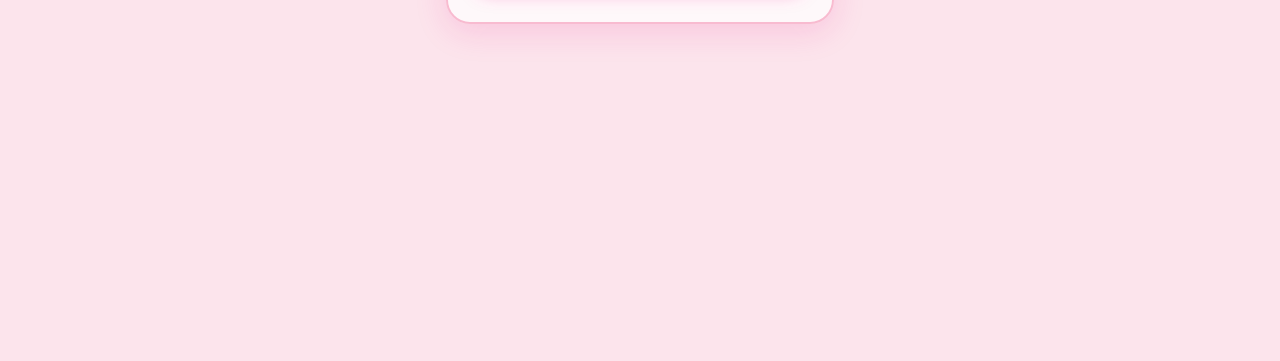
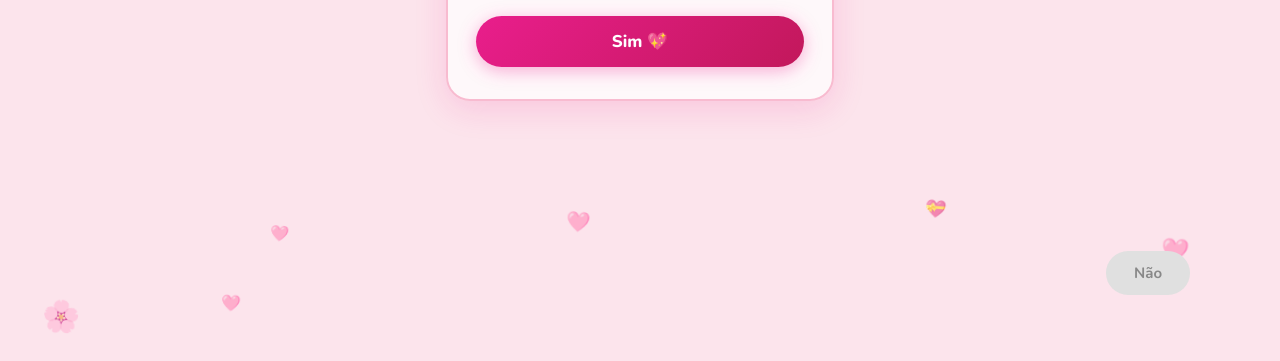
Before and after one commit to andrewtavares-create/siteManu, a plain HTML site: page index.html in a window 1280 px wide. Shown: the part 439-800 px from the top of the page. Drawn offline with nearby package versions, Linux system fonts and the light colour scheme.

Commit message:
corrige config embutido

```diff
--- a/index.html
+++ b/index.html
@@ -335,8 +335,64 @@
 
 </div>
 
-<!-- Configurações editáveis -->
-<script src="config.js"></script>
+<!-- ============================================================
+     CONFIGURAÇÕES - EDITE AQUI SEM MEDO!
+============================================================ -->
+<script>
+const CONFIG = {
+
+  // --- TELA 1: Convite ---
+  convite: {
+    titulo: "Vai sair comigo?",
+    emoji: "🥺",
+    botaoSim: "Sim 💖",
+    botaoNao: "Não",
+  },
+
+  // --- TELA 2: Reação ao "Sim" ---
+  reacao: {
+    titulo: "Você realmente disse sim!!",
+    emoji: "🥹",
+    subtitulo: "Eu sabia que não ia recusar kkkk",
+    botaoProximo: "Próximo 💕",
+  },
+
+  // --- TELA 3: Data e hora ---
+  dataHora: {
+    titulo: "Quando você está livre?",
+    emoji: "📅",
+    labelData: "Escolhe uma data",
+    labelHora: "Escolhe um horário",
+    botao: "Confirmar data",
+  },
+
+  // --- TELA 4: Comida ---
+  comida: {
+    titulo: "O que a gente tá afim?",
+    emoji: "😋",
+    botao: "Escolhe primeiro",
+    opcoes: [
+      { emoji: "🍔", nome: "Hambúrguer" },
+      { emoji: "🍕", nome: "Pizza" },
+      { emoji: "💖", nome: "Cinema + Comida" },
+      { emoji: "🏠", nome: "Casa Manu" },
+      { emoji: "🏡", nome: "Casa Andrew" },
+      { emoji: "🥰", nome: "Ficar de chamego" },
+      { emoji: "🎲", nome: "Andrew escolhe" },
+      { emoji: "✨", nome: "Outro" },
+    ],
+  },
+
+  // --- TELA 5: Confirmação final ---
+  confirmacao: {
+    titulo: "Eu vou buscar você!",
+    emoji: "💝",
+    mensagem: "Fica pronta pra às",
+    mensagem2: "que eu vou aí te pegar 🚗",
+    rodape: "Mal posso esperar 🩷",
+  },
+};
+</script>
 <script src="https://cdn.jsdelivr.net/npm/@emailjs/browser@4/dist/email.min.js"></script>
 
 <script>
```
